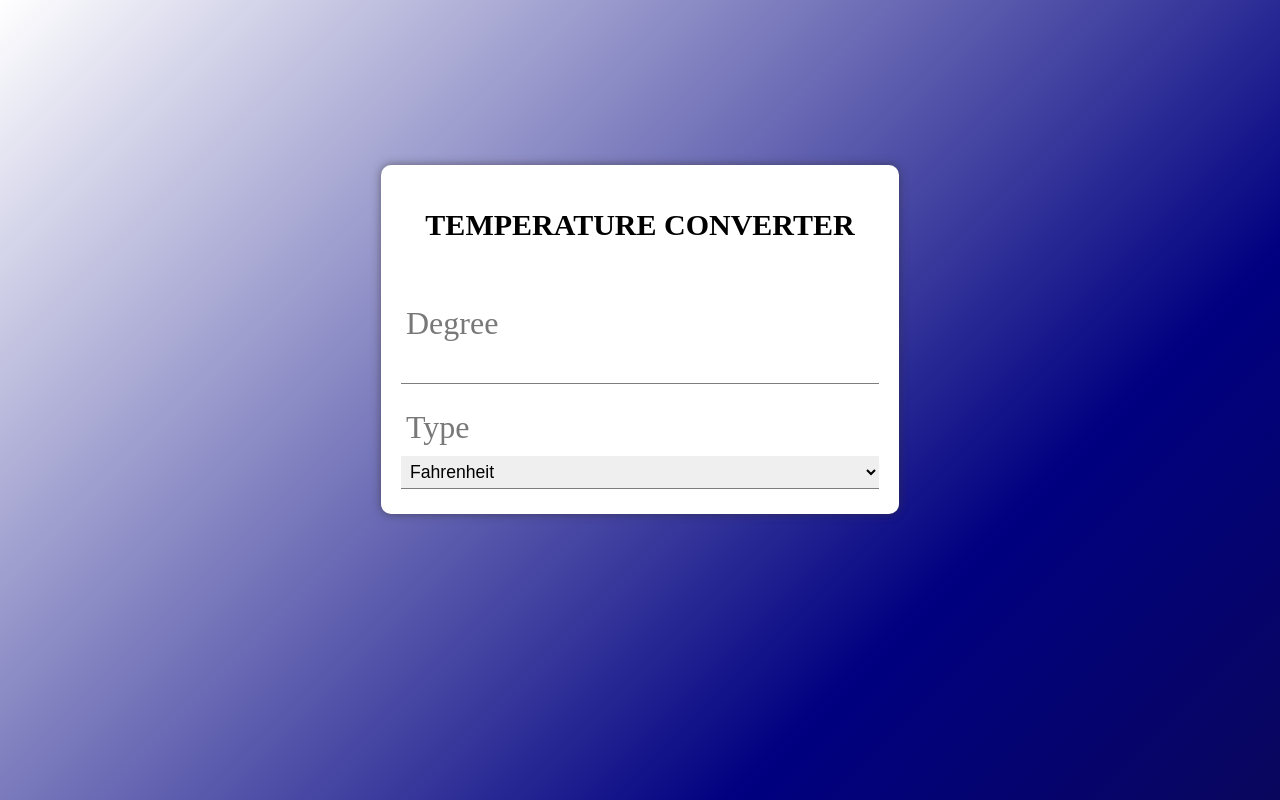
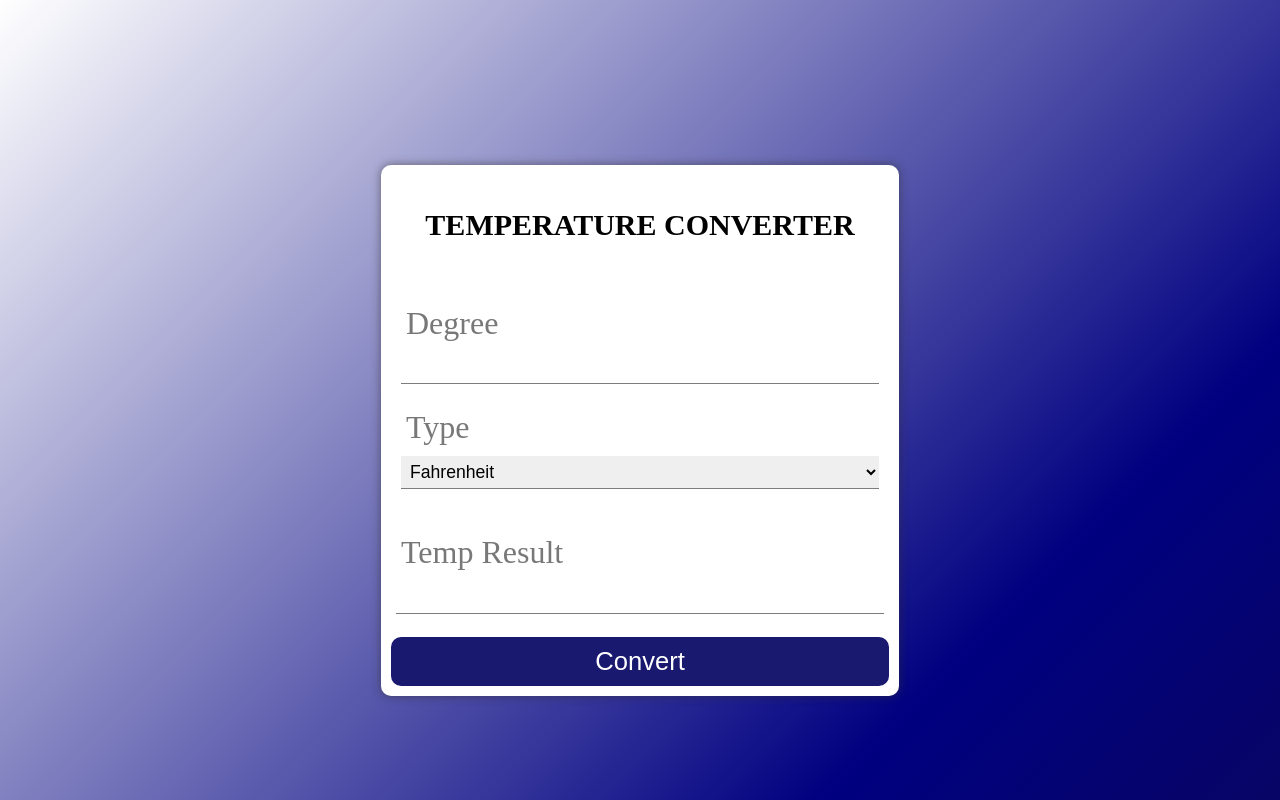
Before and after one commit to Pushpakparkhe/temprature-converter, a plain HTML site: page index.html in a window 1280 px wide. Shown: the top 800 px of the page. Drawn offline with Linux system fonts and the light colour scheme.

Commit message:
javascript added

```diff
--- a/index.html
+++ b/index.html
@@ -32,7 +32,16 @@
             </div>
         </div>
 
+        <div class="valuecontainer">
+            <p>Temp Result</p>
+            <div class="value"></div>
 
+        </div>
+        <button onclick="temprature()" class="button">Convert</button>
+    </div>
+
+    </div>
+    <script src="index.js"></script>
 </body>
 
 </html>
--- a/index.js
+++ b/index.js
@@ -0,0 +1,17 @@
+let temprature = () => {
+    let opt = document.querySelector("#unit");
+    let display = document.querySelector(".value");
+    var a = document.querySelector(".takval").value;
+    if (opt.value == "Celsius") {
+        console.log(a, "C to F", opt.value)
+        let F = a * (9 / 5) + 32
+        display.innerHTML = F.toFixed(2) + "ºF"
+
+
+    } else {
+        console.log(a, "F to C", opt.value)
+        let C = (a - 32) * (5 / 9)
+        display.innerHTML = C.toFixed(2) + " ºC"
+
+    }
+}
```
